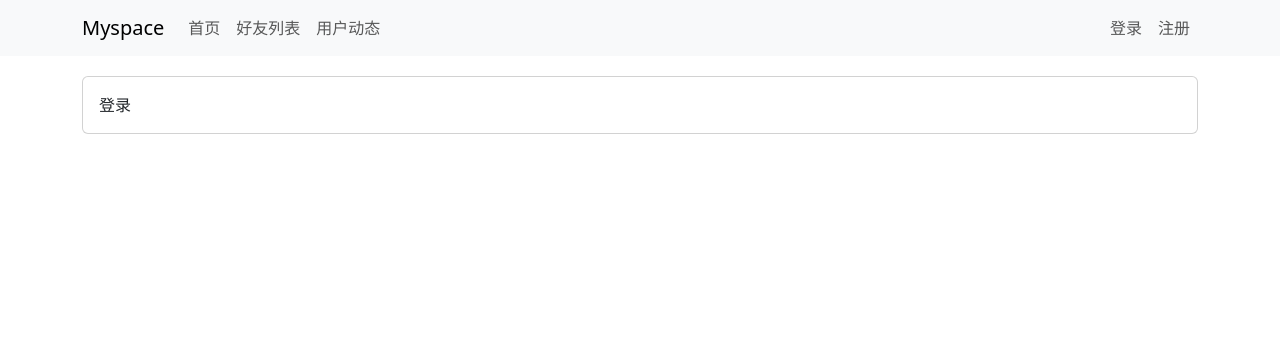
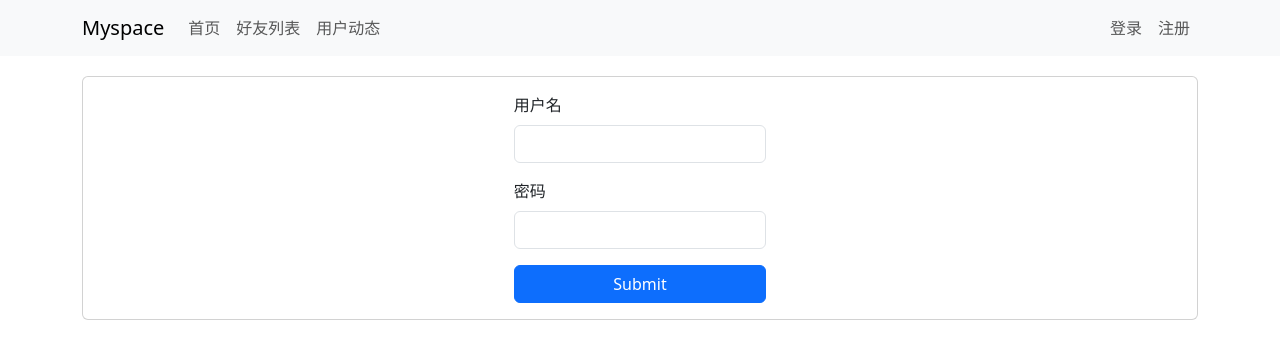
Before and after one commit to CodeWater404/webcode, a Vue app in the folder myspace/: page /login in a window 1280 px wide. Shown: the top 358 px of the page. Built offline with nearby package versions, Linux system fonts and the light colour scheme.

Commit message:
实现登录和退出功能

```diff
--- a/myspace/package.json
+++ b/myspace/package.json
@@ -12,6 +12,7 @@
     "bootstrap": "^5.3.1",
     "core-js": "^3.8.3",
     "jquery": "^3.7.1",
+    "jwt-decode": "^3.1.2",
     "vue": "^3.2.13",
     "vue-router": "^4.0.3",
     "vuex": "^4.0.0"
--- a/myspace/src/components/NavBar.vue
+++ b/myspace/src/components/NavBar.vue
@@ -21,7 +21,8 @@
                             :to="{ name: 'userprofile', params: { userId: 2 } }">用户动态</router-link>
                     </li>
                 </ul>
-                <ul class="navbar-nav">
+                <!-- 如果不是登录的状态，显示登录页面 -->
+                <ul class="navbar-nav" v-if="!$store.state.user.is_login">
                     <li class="nav-item">
                         <router-link class="nav-link" :to="{ name: 'login' }">登录</router-link>
                     </li>
@@ -29,15 +30,40 @@
                         <router-link class="nav-link" :to="{ name: 'register' }">注册</router-link>
                     </li>
                 </ul>
-
+                <!-- 如果是登录的状态，显示用户名 -->
+                <ul class="navbar-nav" v-else>
+                    <li class="nav-item">
+                        <router-link class="nav-link"
+                            :to="{ name: 'userprofile', params: { userId: $store.state.user.id } }">
+                            {{ $store.state.user.username }}
+                        </router-link>
+                    </li>
+                    <li class="nav-item">
+                        <a class="nav-link" style="cursor: pointer" @click="logout">退出 </a>
+                    </li>
+                </ul>
             </div>
         </div>
     </nav>
 </template>
 
 <script>
+import { useStore } from "vuex";
+
 export default {
     name: "NavBar",
+    setup() {
+        const store = useStore();
+        // 如果调用的是mutation里面的内容用commit；如果是actions里面的用dispatch
+        const logout = () => {
+            store.commit("logout");
+        };
+
+        return {
+            logout,
+        };
+    },
+
 }
 </script>
 
--- a/myspace/src/store/index.js
+++ b/myspace/src/store/index.js
@@ -1,14 +1,23 @@
-import { createStore } from 'vuex'
+// vuex创建的全局唯一对象
+import { createStore } from 'vuex';
+import ModuleUser  from './user';
 
 export default createStore({
+  // state存储所有的对象
   state: {
   },
+  // 间接获取state中的值
   getters: {
   },
+  // 对state中值的修改要在这里！
   mutations: {
   },
+  // 定义对state的操作，但是不能直接对state的值的修改
   actions: {
   },
+  //当state很多的时候，对state进行分模块 ；modules中每一个对象对应着state中的每一个对象，同时拥有
+  // getters、mutations、actions
   modules: {
+    user:ModuleUser,
   }
 })
--- /dev/null
+++ b/myspace/src/store/user.js
@@ -0,0 +1,109 @@
+// 用户相关的数据模块
+import $ from "jquery";
+import jwt_decode from "jwt-decode";
+
+const ModuleUser = {
+    state: {
+        id: "",
+        username:"",
+        password:"",
+        photo:"",
+        followercount:0,
+        access:"",
+        refresh:"",
+        is_login:false,
+    },
+    getters: {
+
+    },
+    // 同步和异步都可以放
+    mutations: {
+        //  第一个传state，第二个传自己定有的参数
+        updateUser(state , user) {
+            state.id = user.id;
+            state.username = user.username;
+            state.photo = user.photo;
+            state.followercount = user.followercount;
+            state.access = user.access;
+            state.refresh = user.refresh;
+            state.is_login = user.is_login;
+        },
+        updateAccess(state , access) {
+            state.access = access;
+        },
+        logout(state) {
+            state.id = "";
+            state.username = "";
+            state.photo = "";
+            state.followercount = 0;
+            state.access = "";
+            state.refresh = "";
+            state.is_login = false;
+        },
+    },
+    // 只能行异步
+    actions: {
+        // 第一个参数是传递api的，第二个参数是传递数据的
+        login(context, data) {
+            $.ajax({
+                url:"https://app165.acapp.acwing.com.cn/api/token/",
+               type:"POST",
+               data:{
+                    username: data.username,
+                    password: data.password,
+               },
+               //成功的回调函数
+               success(resp) {
+                const {access , refresh } = resp;
+                const access_obj = jwt_decode(access);
+
+                // 定时获取jwt令牌
+                setInterval(() => {
+                    $.ajax({
+                        url:"https://app165.acapp.acwing.com.cn/api/token/refresh/",
+                        type:"POST",
+                        data: {
+                            refresh,
+                        },
+                        success(resp) {
+                            // 调用成功之后刷新access
+                            context.commit("updateAccess" , resp.access);
+                        },
+                    });
+                } , 4.5 * 60 * 1000); //为了防止在第五分钟正好过期，4.5min刷新一次。
+
+                $.ajax({
+                    url:"https://app165.acapp.acwing.com.cn/myspace/getinfo/",
+                    type:"GET",
+                    data:{
+                        user_id:access_obj.user_id,
+                    },
+                    headers:{
+                        "Authorization":"Bearer " + access,
+                    },
+                    success(resp) {
+                        // 调用mutation里面的api
+                        context.commit("updateUser" , {
+                            ...resp,
+                            access: access,
+                            refresh: refresh,
+                            is_login: true,
+
+                        });
+                        data.success();
+                    },
+                });
+               },
+               error() {
+                data.error();
+               }
+            });
+        },
+
+    },
+    modules: {
+
+    }
+};
+
+export default ModuleUser;
--- a/myspace/src/views/LoginView.vue
+++ b/myspace/src/views/LoginView.vue
@@ -1,17 +1,81 @@
 <template>
   <ContentBase>
-      登录
+    <div class="row justify-content-md-center">
+      <div class="col-3 ">
+        <!-- @submit=""有自己默认事件； @submit.prevent=""阻止表单默认的行为 -->
+        <form @submit.prevent="login">
+          <div class="mb-3">
+            <label for="username" class="form-label">用户名</label>
+            <input v-model="username" type="text" class="form-control" id="username">
+
+          </div>
+          <div class="mb-3">
+            <label for="password" class="form-label">密码</label>
+            <input v-model="password" type="password" class="form-control" id="password">
+            <div class="error-message">{{ error_message }}</div>
+          </div>
+
+          <button type="submit" class="btn btn-primary">Submit</button>
+        </form>
+      </div>
+    </div>
   </ContentBase>
 </template>
 
 <script>
 import ContentBase from "../components/ContentBase.vue";
+import { ref } from "vue";
+import { useStore } from "vuex";
+import router from "@/router/index";
+
 export default {
   name: 'LoginView',
   components: {
     ContentBase,
+  },
+
+  setup() {
+    const store = useStore();
+    let username = ref('');
+    let password = ref('');
+    let error_message = ref('');
+
+    const login = () => {
+      //每次登录前，清空下error_message
+      error_message.value = "";
+
+      // 调用user.js里面的函数，第一个参数是函数名，第二个是传递的数据
+      store.dispatch("login", {
+        username: username.value,
+        password: password.value,
+        // 成功和失败的回调函数
+        success() {
+          // 登录成功跳转到好友列表页面
+          router.push({ name: "userlist" });
+        },
+        error() {
+          error_message.value = "用户名或密码错误";
+        },
+
+      });
+    };
+
+    return {
+      username,
+      password,
+      error_message,
+      login,
+    }
   }
 }
 </script>
 
-  <style scoped></style>
+<style scoped>
+button {
+  width: 100%;
+}
+
+.error-message {
+  color: red;
+}
+</style>
```
Also changed, not shown: myspace/src/views/UserProfileView.vue (line endings or trailing spaces), 2 other files (tests, documents, lock files or other folders). Lines whose indentation alone changed are shown as unchanged.
